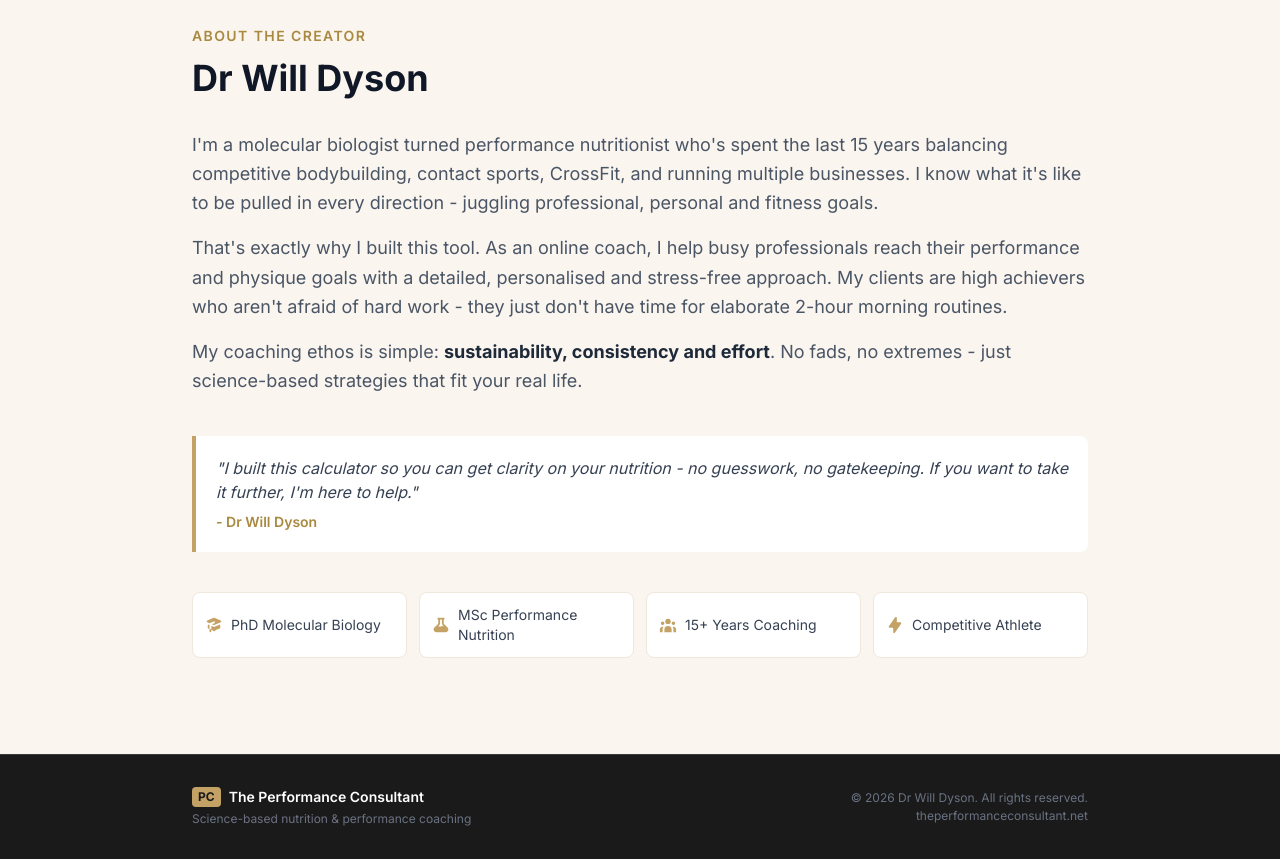
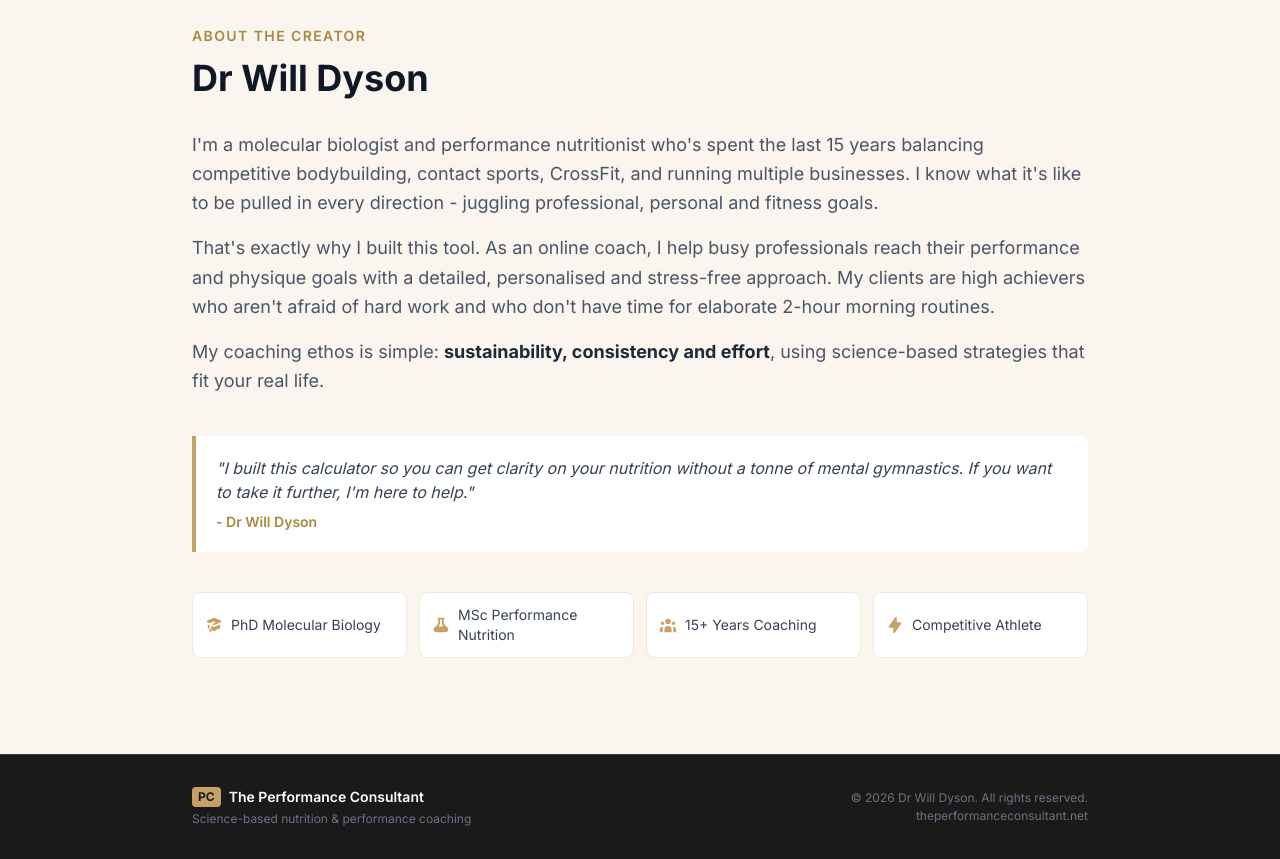
Before and after one commit to ThePerformanceConsultant/PerformanceOffboarding, a React (Vite) app: page / in a window 1280 px wide. Shown: the part 2880-3739 px from the top of the page. Built offline with nearby package versions, Linux system fonts and the light colour scheme.

Commit message:
Refine text in AboutMe component for clarity

```diff
--- a/src/components/AboutMe.jsx
+++ b/src/components/AboutMe.jsx
@@ -40,13 +40,13 @@ export default function AboutMe() {
           className="text-gray-600 text-base sm:text-lg leading-relaxed space-y-4 mb-10 text-left"
         >
           <p>
-            I'm a molecular biologist turned performance nutritionist who's spent the last 15 years balancing competitive bodybuilding, contact sports, CrossFit, and running multiple businesses. I know what it's like to be pulled in every direction - juggling professional, personal and fitness goals.
+            I'm a molecular biologist and performance nutritionist who's spent the last 15 years balancing competitive bodybuilding, contact sports, CrossFit, and running multiple businesses. I know what it's like to be pulled in every direction - juggling professional, personal and fitness goals.
           </p>
           <p>
-            That's exactly why I built this tool. As an online coach, I help busy professionals reach their performance and physique goals with a detailed, personalised and stress-free approach. My clients are high achievers who aren't afraid of hard work - they just don't have time for elaborate 2-hour morning routines.
+            That's exactly why I built this tool. As an online coach, I help busy professionals reach their performance and physique goals with a detailed, personalised and stress-free approach. My clients are high achievers who aren't afraid of hard work and who don't have time for elaborate 2-hour morning routines.
           </p>
           <p>
-            My coaching ethos is simple: <strong className="text-gray-800">sustainability, consistency and effort</strong>. No fads, no extremes - just science-based strategies that fit your real life.
+            My coaching ethos is simple: <strong className="text-gray-800">sustainability, consistency and effort</strong>, using science-based strategies that fit your real life.
           </p>
         </Motion.div>
 
@@ -58,7 +58,7 @@ export default function AboutMe() {
           className="border-l-4 border-gold bg-white rounded-r-lg p-5 mb-10 text-left"
         >
           <p className="text-gray-700 italic text-base">
-            "I built this calculator so you can get clarity on your nutrition - no guesswork, no gatekeeping. If you want to take it further, I'm here to help."
+            "I built this calculator so you can get clarity on your nutrition without a tonne of mental gymnastics. If you want to take it further, I'm here to help."
           </p>
           <p className="text-gold-dark font-semibold mt-2 text-sm">- Dr Will Dyson</p>
         </Motion.div>
```
